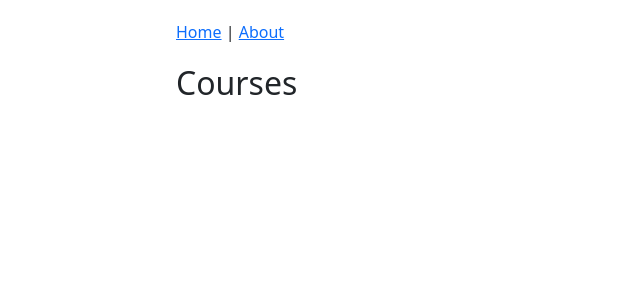
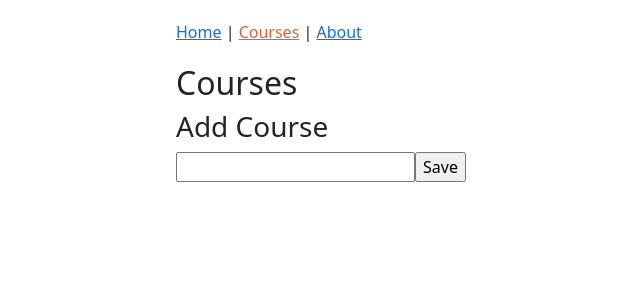
Before and after one commit to HamzaSheikh05/Course-Creator-App, a React app: page /courses in a window 1280 px wide. Shown: the top 300 px of the page, without its empty margins (51-691 px from the left). Built offline with nearby package versions, Linux system fonts and the light colour scheme.

Commit message:
Add State and handleChange

```diff
--- a/src/components/common/Header.js
+++ b/src/components/common/Header.js
@@ -10,6 +10,10 @@
         Home
       </NavLink>
       {" | "}
+      <NavLink to="/courses" activeStyle={activeStyle}>
+        Courses
+      </NavLink>
+      {" | "}
       <NavLink to="/about" activeStyle={activeStyle}>
         About
       </NavLink>
--- a/src/components/courses/CoursesPage.js
+++ b/src/components/courses/CoursesPage.js
@@ -1,8 +1,33 @@
 import React from "react";
 
 class CoursesPage extends React.Component {
+  constructor(props) {
+    super(props);
+
+    this.state = {
+      course: {
+        title: "",
+      },
+    };
+  }
+
+  handleChange(event) {
+    const course = { ...this.state.course, title: event.target.value };
+    this.setState({ course });
+  }
   render() {
-    return <h2>Courses</h2>;
+    return (
+      <form>
+        <h2>Courses</h2>
+        <h3>Add Course</h3>
+        <input
+          type="text"
+          onChange={this.handleChange}
+          value={this.state.course.title}
+        />
+        <input type="submit" value="Save" />
+      </form>
+    );
   }
 }
 
```
